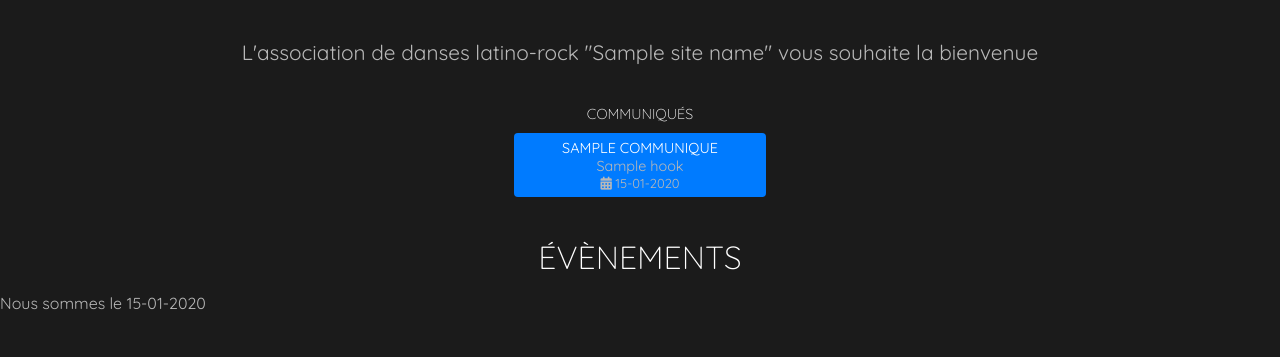
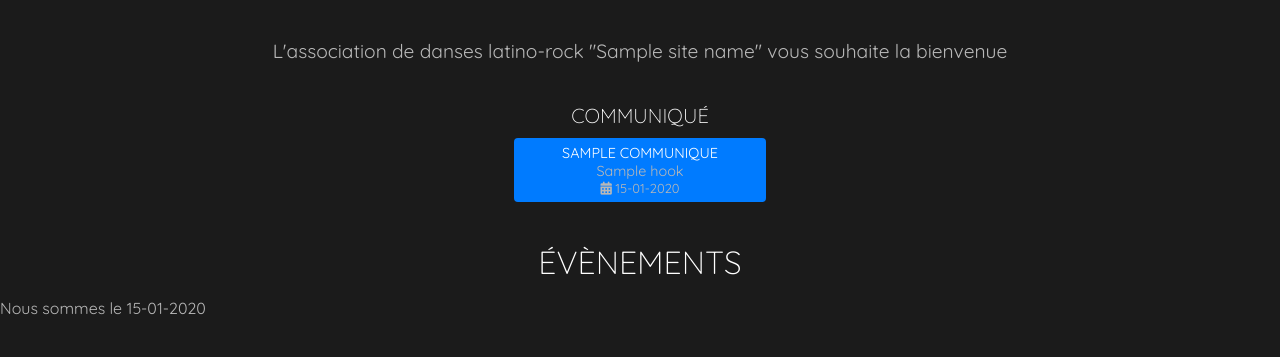
Before and after one commit to Eric-SCHEFFER/blueangels2.0, a Symfony app: template templates/home.html.twig in a window 1280 px wide. Shown: the part 204-561 px from the top of the page. Run offline with Twig, Linux system fonts and the light colour scheme; the template is opened without the code that fills it: most values are stand-ins (such as "Sample title", 1, 10 or a date in 2020); some libraries are stand-ins or nearby versions.

Commit message:
front: Restylage homePage Communiqués4

```diff
--- a/public/css/communiquesPanel.css
+++ b/public/css/communiquesPanel.css
@@ -7,7 +7,7 @@
 
 .communiques-panel h3.titre {
    margin: 0;
-   font-size: inherit;
+   font-size: 1.4em;
    /* border: yellow 1px solid; */
 }
 
--- a/public/css/home.css
+++ b/public/css/home.css
@@ -4,7 +4,7 @@ section {
 
 .bienvenue-panel {
    text-align: center;
-   font-size: 1.3em;
+   font-size: 1.2em;
    padding: 0 12px 0 12px;
 }
 
--- a/src/Controller/HomeController.php
+++ b/src/Controller/HomeController.php
@@ -37,7 +37,7 @@ class HomeController extends AbstractController
         // On récupère les articles
         $articles = $this->articlesRepository->findBy([], ['created_at' => 'DESC'], 3, 0);
         // On récupère les communiqués
-        $communiques = $this->communiqueRepository->findBy([], ['created_at' => 'DESC'], 3  , 0);
+        $communiques = $this->communiqueRepository->findBy([], ['created_at' => 'DESC'], 2, 0);
         return $this->render('home.html.twig', [
             'menu_courant' => 'home',
             'eventsToCome' => $events[0],
--- a/templates/home.html.twig
+++ b/templates/home.html.twig
@@ -15,9 +15,14 @@
         <p>L'association de danses latino-rock "{{ SiteName }}" vous souhaite la bienvenue</p>
     </div>
 {# ================================================================= #}
+{% if communiques|length > 0 %}
     <div class="communiques-panel">
         <h3 class="titre">
-            Communiqués
+            {% if communiques|length == 1 %}
+                Communiqué
+                {% else %}
+                Communiqués
+            {% endif %}
         </h3>
         <div class="cards-wrapper">
             {% for communique in communiques %}
@@ -36,6 +41,7 @@
             {% endfor %}
         </div>
     </div>
+{% endif %}
 {# ================================================================= #}
 
 
```
